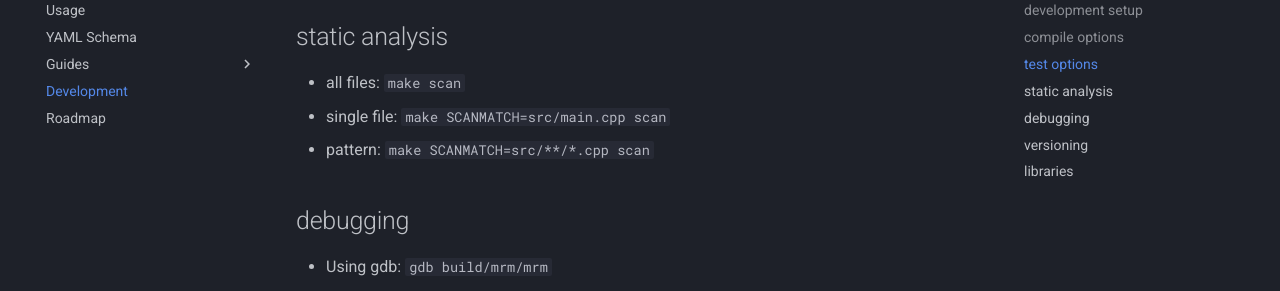
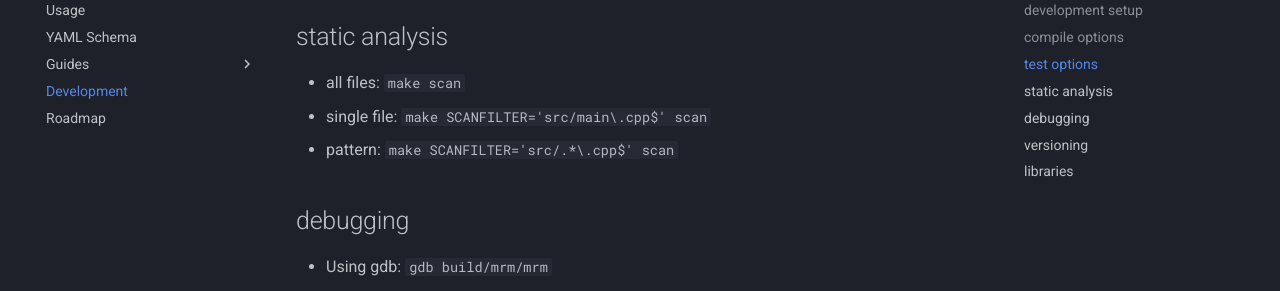
Before and after one commit to pythys/multi-repo-manager, an MkDocs documentation site: the page built from docs/development.md, in a window 1280 px wide and 900 px high, scrolled down 1465 px. Shown: the part 152-443 px from the top of the window. Built offline with MkDocs 1.6.1 and Material for MkDocs 9.7.7, drawn with Linux system fonts in a browser that asks for light colours.

```diff
--- a/docs/development.md
+++ b/docs/development.md
@@ -61,8 +61,8 @@
 ## static analysis
 
 - all files:    `make scan`
-- single file:  `make SCANMATCH=src/main.cpp scan`
-- pattern:      `make SCANMATCH=src/**/*.cpp scan`
+- single file:  `make SCANFILTER='src/main\.cpp$' scan`
+- pattern:      `make SCANFILTER='src/.*\.cpp$' scan`
 
 ## debugging
 
```
Also changed, not shown: 1 other file.
